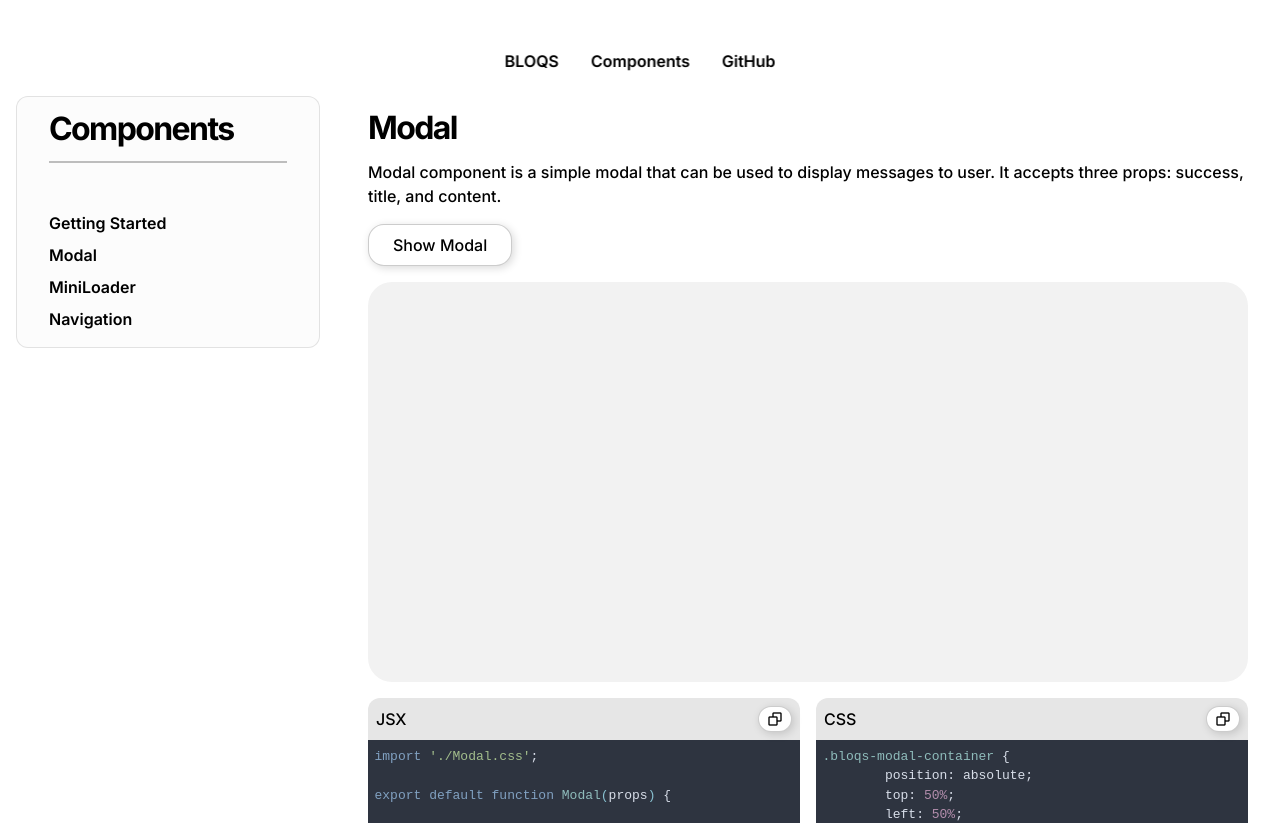
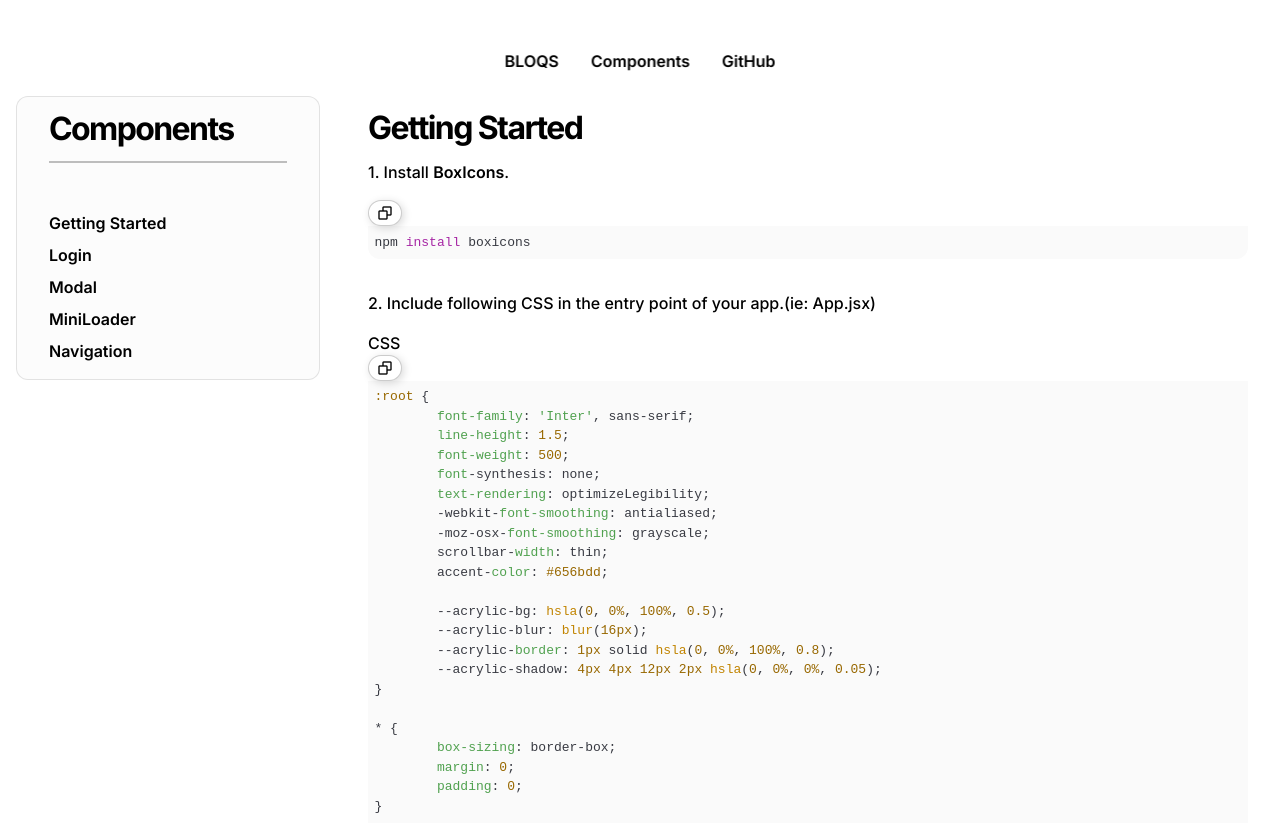
Before and after one commit to samadhi1311/bloqs, a React (Vite) app: page /bloqs/components in a window 1280 px wide. Shown: the top 823 px of the page. Built offline with nearby package versions, Linux system fonts and the light colour scheme.

Commit message:
Updated Components

```diff
--- a/src/pages/Components.jsx
+++ b/src/pages/Components.jsx
@@ -1,24 +1,22 @@
+import { useState } from 'react';
+import './Components.css';
 import Modal from '../components/Modal/Modal';
 import MiniLoader from '../components/MiniLoader/MiniLoader';
 import Navigation from '../components/Navigation/Navigation';
+import { Light as SyntaxHighlighter } from 'react-syntax-highlighter';
+import { atomOneLight as theme } from 'react-syntax-highlighter/dist/esm/styles/hljs';
+import { CopyToClipboard } from 'react-copy-to-clipboard';
+import { ToastContainer, toast } from 'react-toastify';
 import '../components/Toast/Toast.css';
-import { ToastContainer, toast } from 'react-toastify';
 import 'react-toastify/dist/ReactToastify.css';
-import { useState } from 'react';
-import './Components.css';
-import { Light as SyntaxHighlighter } from 'react-syntax-highlighter';
-import { nord as theme } from 'react-syntax-highlighter/dist/esm/styles/hljs';
-import { CopyToClipboard } from 'react-copy-to-clipboard';
+import Login from '../components/Login/Login';
 
 export default function Components() {
 	// Modal
 	const [show, setShow] = useState(false);
 
-	const [copied, setCopied] = useState(false);
-
 	const notify = () => {
 		toast(<ToastDisplay />);
-		copy();
 	};
 
 	function ToastDisplay() {
@@ -29,15 +27,8 @@ export default function Components() {
 			</div>
 		);
 	}
-	const copy = () => {
-		console.log('Copied!');
-		setCopied(true);
-		setTimeout(() => {
-			setCopied(false);
-		}, 5000);
-	};
 
-	const [activeComponent, setActiveComponent] = useState('modal');
+	const [activeComponent, setActiveComponent] = useState('getting-started');
 
 	const handleComponentClick = (component) => {
 		setActiveComponent(component);
@@ -190,8 +181,20 @@ input[type='checkbox'] {
 		return (
 			<section className='component-info'>
 				<h2>Getting Started</h2>
-				<p>Include following CSS in the entry point of your app.(ie: App.jsx)</p>
-				<div className='syntax'>
+				<p>
+					1. Install <a href='https://boxicons.com/'>BoxIcons</a>.
+				</p>
+				<span className='copy-button'>
+					<CopyToClipboard text='npm install boxicons'>
+						<button>
+							<i className='bx bx-copy'></i>
+						</button>
+					</CopyToClipboard>
+				</span>
+				<SyntaxHighlighter style={theme} customStyle={{ borderRadius: '0 0 12px 12px', margin: 0 }}>
+					npm install boxicons
+				</SyntaxHighlighter>
+				<p style={{ marginTop: '2rem' }}>2. Include following CSS in the entry point of your app.(ie: App.jsx)</p>
 				<div>
 					<span className='copy-button'>
 						<p>CSS</p>
@@ -204,7 +207,6 @@ input[type='checkbox'] {
 					<SyntaxHighlighter language='jsx' style={theme} customStyle={{ borderRadius: '0 0 12px 12px', margin: 0 }}>
 						{cssCode}
 					</SyntaxHighlighter>
-					</div>
 				</div>
 			</section>
 		);
@@ -674,19 +676,153 @@ export default function Navigation() {
 		);
 	};
 
+	const renderLogin = () => {
+		const jsxCode = `import './Login.css';
+
+export default function Login() {
+	return (
+		<div className='bloqs-login-form-container'>
+			<h2>Continue to petpals, </h2>
+
+			<form className='bloqs-login-form'>
+				<input type='email' name='email' placeholder='Email' />
+
+				<input type='password' name='password' placeholder='Password' />
+
+				<div className='bloqs-login-submit'>
+					<button type='submit'>
+						<i className='bx bxs-user-check bx-sm'></i>
+						Log In
+					</button>
+				</div>
+
+				<div className='bloqs-login-forgot-password'>
+					<a href='#'>Forgot password?</a>
+				</div>
+			</form>
+
+			<div className='bloqs-login-seperator'>
+				<hr />
+				<span>or log in with</span>
+				<hr />
+			</div>
+
+			<div className='bloqs-login-social'>
+				<button className='login-google'>
+					<i className='bx bxl-google bx-sm'></i> Google
+				</button>
+			</div>
+
+			<div className='bloqs-login-sign-up'>
+				<p>
+					Not a member yet? <a href='#'>Sign up</a>
+				</p>
+			</div>
+		</div>
+	);
+}
+		`;
+
+		const cssCode = `.bloqs-login-form-container {
+	width: 100%;
+	max-width: 512px;
+	padding: 1rem 0;
+	text-align: center;
+	border-radius: 12px;
+	background-color: var(--acrylic-bg);
+	backdrop-filter: var(--acrylic-blur);
+	border: var(--acrylic-border);
+	box-shadow: var(--acrylic-shadow);
+}
+
+.bloqs-login-form-container h2 {
+	padding: 3rem 0;
+}
+
+.bloqs-login-form {
+	display: flex;
+	align-items: center;
+	justify-content: center;
+	flex-direction: column;
+	flex-wrap: wrap;
+	gap: 1rem 0;
+	padding: 1rem 0;
+}
+
+input {
+	padding: 0.5rem 0.5rem;
+	width: 80%;
+	max-width: 480px;
+}
+
+.bloqs-login-submit {
+	width: 90%;
+	display: flex;
+	align-items: center;
+	justify-content: center;
+}
+
+.bloqs-login-forgot-password {
+	width: 90%;
+	display: flex;
+	align-items: center;
+	justify-content: center;
+	padding: 1rem 0;
+}
+
+.bloqs-login-seperator {
+	display: flex;
+	align-items: center;
+	justify-content: center;
+	flex-direction: row;
+	padding: 1.5rem;
+}
+
+.bloqs-login-seperator hr {
+	width: 20%;
+}
+
+.bloqs-login-social {
+	padding: 1rem 0;
+	display: flex;
+	align-items: center;
+	justify-content: center;
+}
+
+.bloqs-login-sign-up {
+	padding: 1rem 0;
+}
+		`;
+
+		return (
+			<section className='login component-info' id='login'>
+				<h2>Login</h2>
+				<p>Login component provides a login form with typical elements.</p>
+
+				<div className='sandbox'>
+					<Login />
+				</div>
+
+				<div className='syntax'>{renderSyntax(jsxCode, cssCode)}</div>
+			</section>
+		);
+	};
+
 	return (
 		<div className='components-container'>
 			<aside className='components-sidebar'>
 				<h2>Components</h2>
-				<hr />
+				<hr className='components-hr' />
 				<br />
 				<a onClick={() => handleComponentClick('getting-started')}>Getting Started</a>
+				<a onClick={() => handleComponentClick('login')}>Login</a>
 				<a onClick={() => handleComponentClick('modal')}>Modal</a>
 				<a onClick={() => handleComponentClick('mini-loader')}>MiniLoader</a>
 				<a onClick={() => handleComponentClick('navigation')}>Navigation</a>
 			</aside>
 			<div className='components-main'>
 				{activeComponent === 'getting-started' && renderGettingStarted()}
+				{activeComponent === 'login' && renderLogin()}
 				{activeComponent === 'modal' && renderModal()}
 				{activeComponent === 'mini-loader' && renderMiniLoader()}
 				{activeComponent === 'navigation' && renderNavigation()}
```
Lines whose indentation alone changed are shown as unchanged.
